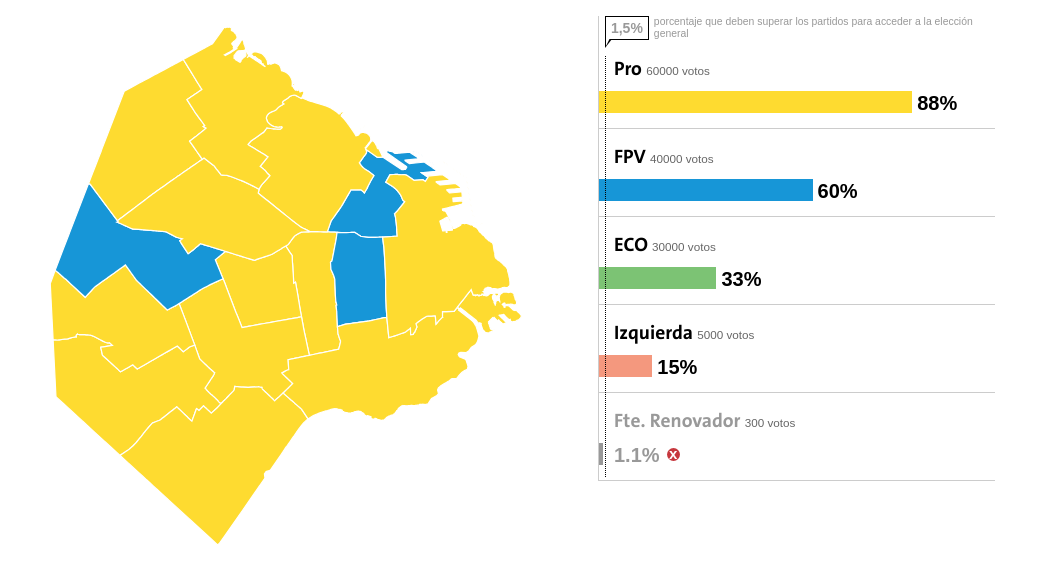
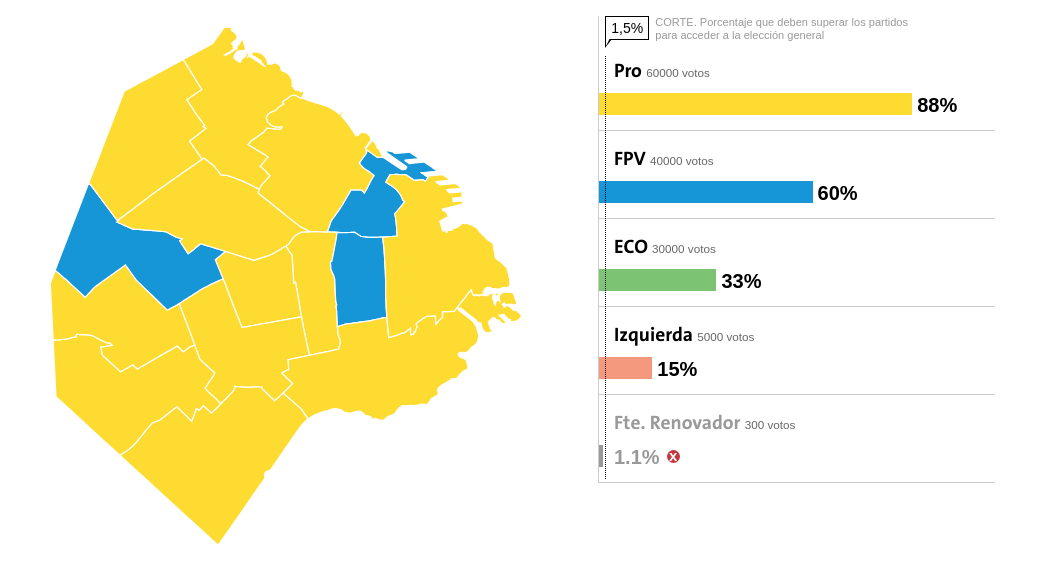
Before and after one commit to lanacioncom/elecciones_2015_caba, a website: page webapp/index.html in a window 1280 px wide. Shown: the part 123-706 px from the top of the page, without its empty margins (0-1056 px from the left). Drawn offline with Linux system fonts and the light colour scheme.

Commit message:
Ajustes en linea de Corte de 1,5%

```diff
--- a/webapp/css/styles.css
+++ b/webapp/css/styles.css
@@ -302,23 +302,25 @@ section#cont_data {
 }
 
 .help_text {
-	color: #999
+	color: #999;
+	width:80%;
 }
 .help_text p {
-	font-size: .80em;
+	font-size: .85em;
 	line-height: 1.2em
 }
+
 .help_text span {
 	float: left;
 	display: inline-block;
-	font: bold 14px arial;
+	font: 14px arial;
 	padding: 3px 5px;
 	border: 1px solid #000;
-	color: #999;
-	margin-right: 5px;
+	color: #000000;
+	margin-right: 6px;
 	background: #fff;
 	z-index: 1;
-	margin-left: 1.5%;
+	margin-left: 2%;
 	position: relative;
 }
 .help_text span:before, .help_text span:after {
--- a/webapp/index.html
+++ b/webapp/index.html
@@ -111,7 +111,7 @@
 
 		<div class="help_text">
 			<span>1,5%</span>
-			<p>porcentaje que deben superar los partidos para acceder a la elección general</p>
+			<p>CORTE. Porcentaje que deben superar los partidos para acceder a la elección general</p>
 		</div>
 		<ul id="list">
 			<li>
```
